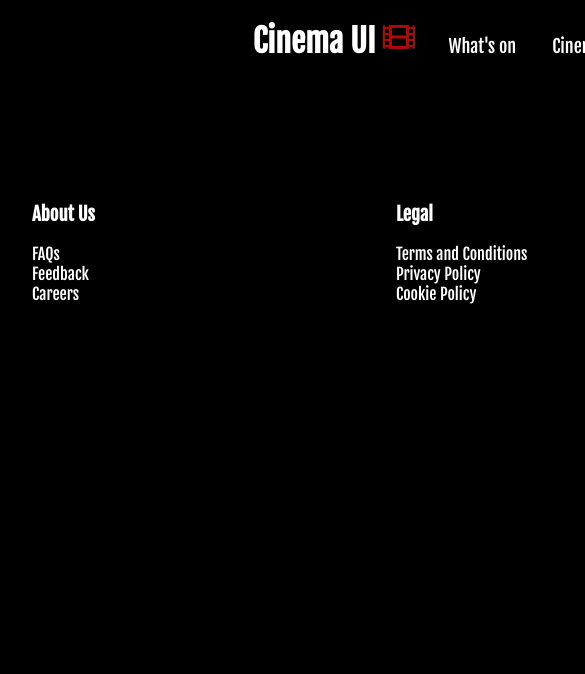
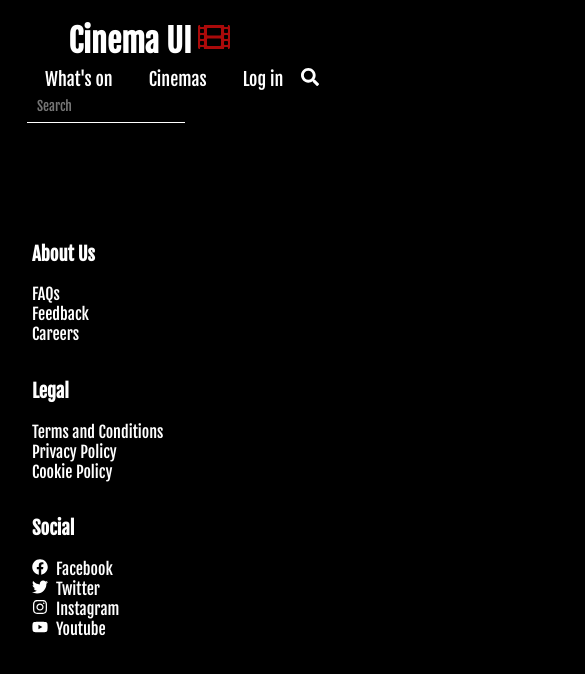
Before and after one commit to ThisIsSoSteve/react-cinema, a React (Create React App) app: page / in a window 390 px wide. Shown: the top 674 px of the page, 585 px wide, since content can reach past the window. Built offline with nearby package versions, Linux system fonts and the light colour scheme; no server answers.

Commit message:
fixed moblie css

```diff
--- a/src/components/footer.module.css
+++ b/src/components/footer.module.css
@@ -22,3 +22,9 @@ footer section ul {
 footer section ul li svg {
   margin-right: 0.5em;
 }
+
+@media screen and (max-width: 60em) {
+  footer {
+    flex-direction: column;
+  }
+}
--- a/src/components/movie.module.css
+++ b/src/components/movie.module.css
@@ -13,3 +13,6 @@
   height: 445px;
   width: 300px;
 }
+
+@media screen and (max-width: 60em) {
+}
--- a/src/components/nav.js
+++ b/src/components/nav.js
@@ -5,7 +5,7 @@ import styles from "./nav.module.css";
 export default class Nav extends Component {
   render() {
     return (
-      <header className={styles.header} role="navigation">
+      <header role="navigation">
         <div className={styles.logo}>
           <h1>
             Cinema UI <FaFilm />
--- a/src/components/nav.module.css
+++ b/src/components/nav.module.css
@@ -1,4 +1,4 @@
-.header {
+header {
   grid-area: header;
   display: flex;
   align-items: baseline;
@@ -47,3 +47,17 @@
   outline: none;
   border-bottom: 1px solid #aa0a0a;
 }
+
+@media screen and (max-width: 60em) {
+  header {
+    flex-direction: column;
+    justify-content: start;
+  }
+  .navigation {
+    margin-left: 1.5em;
+  }
+
+  .logo h1 {
+    margin-bottom: 0.2em;
+  }
+}
```
